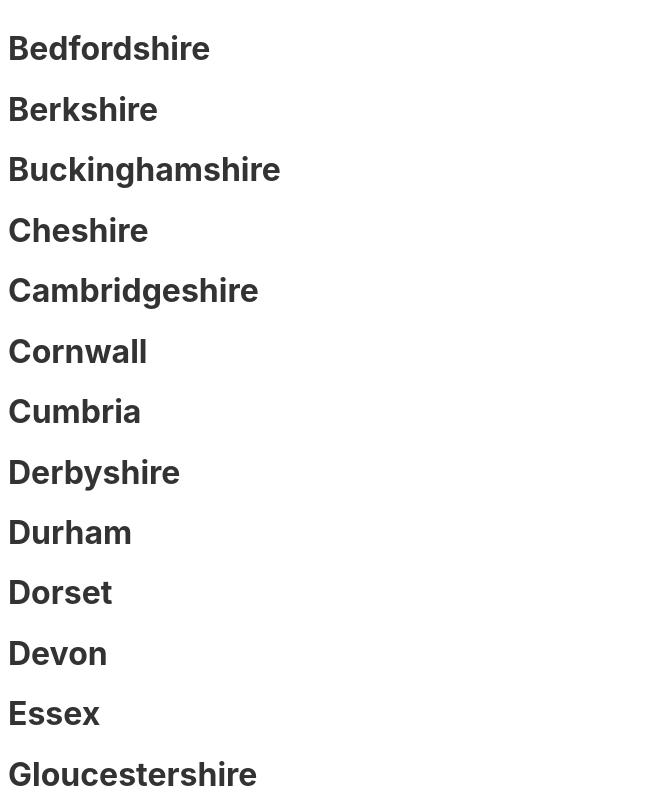
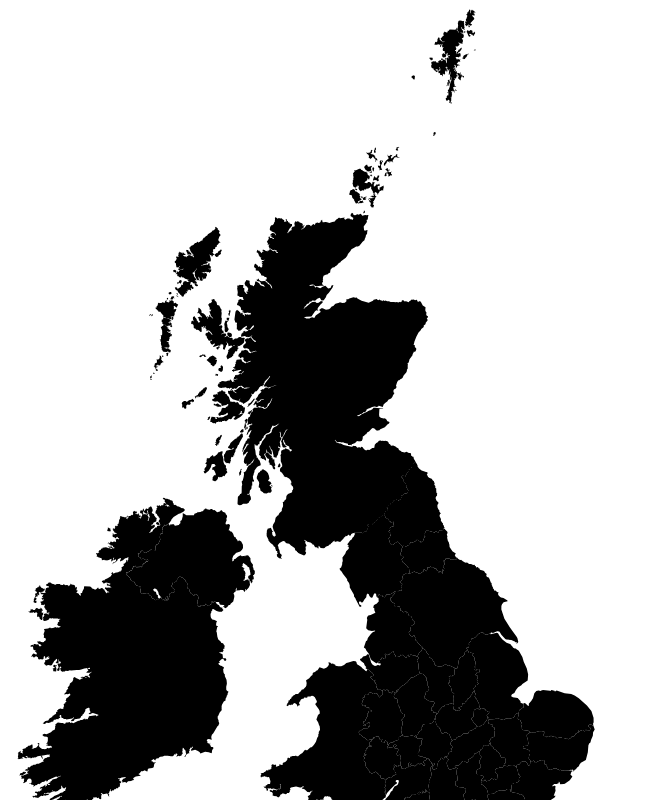
Before and after one commit to Pjaerr/Svelte-Data-Vis-Premier-League, a Svelte app: page / in a window 1280 px wide. Shown: the top 800 px of the page, without its empty margins (0-649 px from the left). Built offline with nearby package versions, Linux system fonts and the light colour scheme.

Commit message:
Implemented the <MapContainer> component

```diff
--- a/src/App.svelte
+++ b/src/App.svelte
@@ -1,7 +1,10 @@
 <script>
+  import MapContainer from "./Components/MapContainer.svelte";
   import Regions from "./Data/Regions.js";
 </script>
 
-{#each Regions as { name }}
-  <h1>{name}</h1>
-{/each}
+<MapContainer>
+  {#each Regions as { name, svgPath }}
+    <path d={svgPath} />
+  {/each}
+</MapContainer>
--- /dev/null
+++ b/src/Components/MapContainer.svelte
@@ -0,0 +1,26 @@
+<script>
+  import { onMount } from "svelte";
+
+  let svg;
+  let width = "100%";
+  let height = "100%";
+
+  onMount(() => {
+    let svgBoundingBox = svg.getBBox();
+
+    width = svgBoundingBox.x + svgBoundingBox.width + svgBoundingBox.x;
+    height = svgBoundingBox.y + svgBoundingBox.height + svgBoundingBox.y;
+  });
+</script>
+
+<style>
+  .regions {
+    transform: scale(0.75);
+  }
+</style>
+
+<svg {width} {height} bind:this={svg}>
+  <g class="regions">
+    <slot />
+  </g>
+</svg>
```
